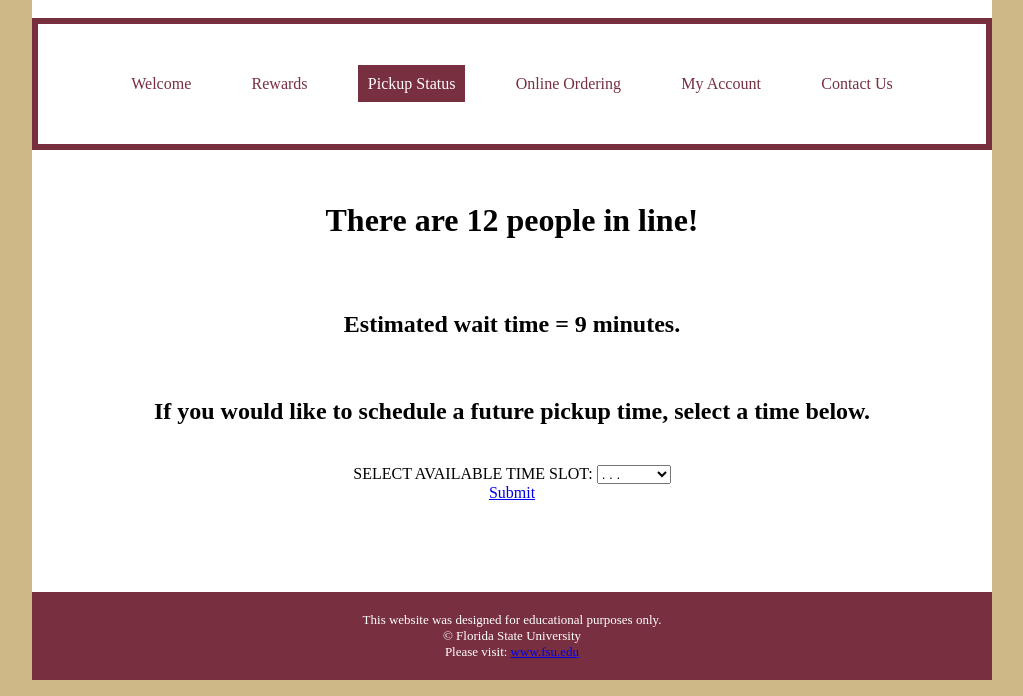
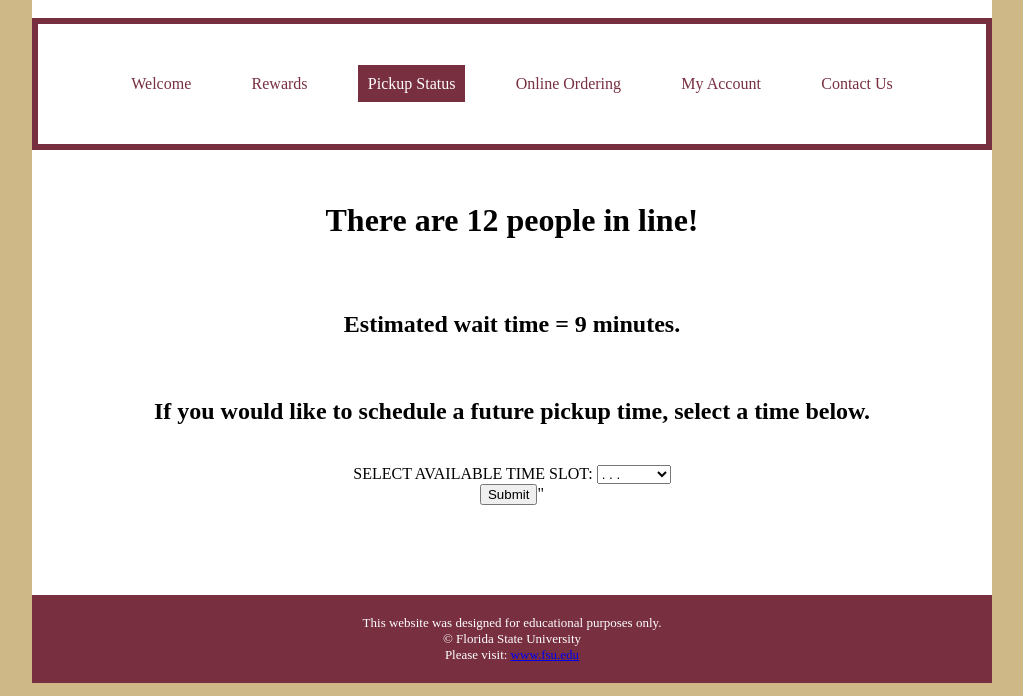
Before and after one commit to jkr17d/jkr17d.github.io, a plain HTML site: page lines.html in a window 1280 px wide. Shown: the part 541-1237 px from the top of the page, without its empty margins (128-1151 px from the left). Drawn offline with Linux system fonts and the light colour scheme.

Commit message:
Update lines.html

```diff
--- a/lines.html
+++ b/lines.html
@@ -111,7 +111,10 @@
 			</select>
 		<br></center>
 
-	<a href="https://jacob-robertson.me/lines.html">Submit</a></center>
+	<center><form>
+		<input type="button" value="Submit" onclick="alert('Your pickup time was approved!!')">"
+</form>
+
 
 
 
```
